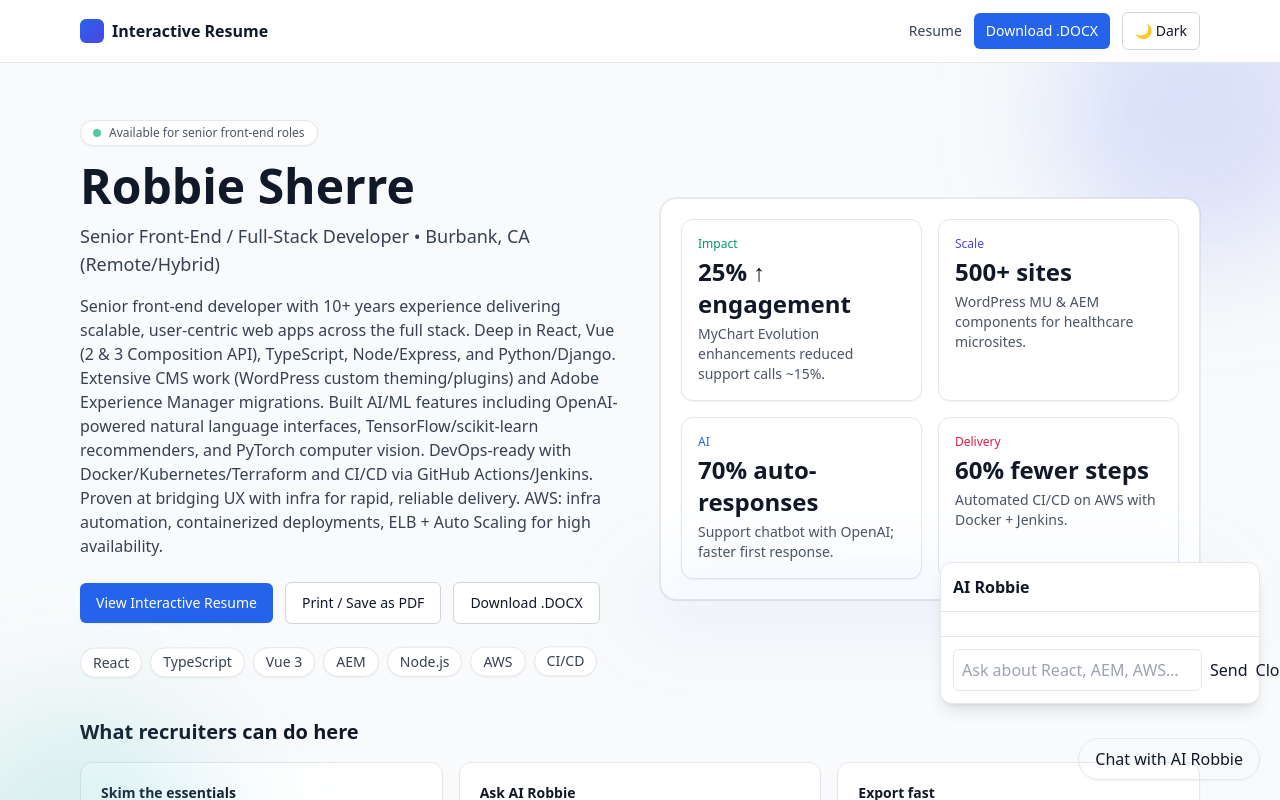
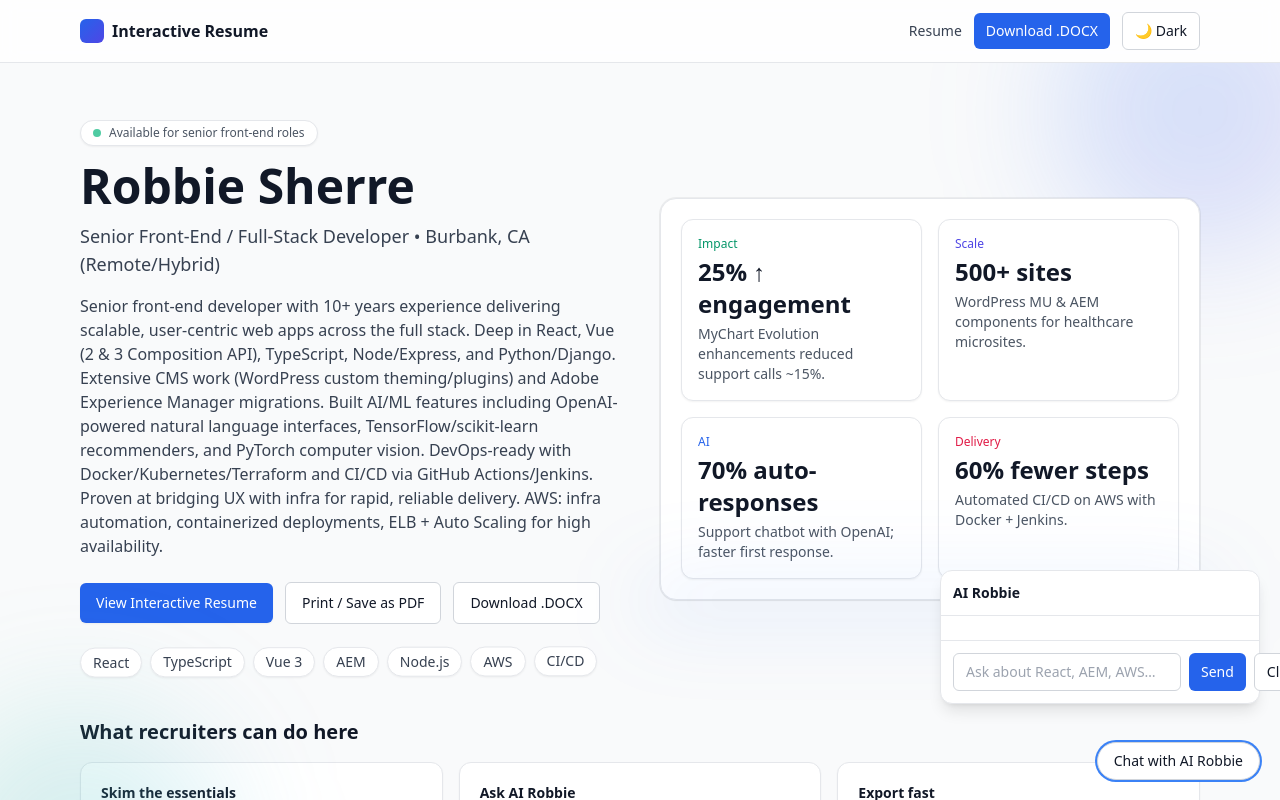
Before and after one commit to robbiesherre67/robbie-sherre-resume, a Next.js app: page / in a window 1280 px wide. Both pictures are taken after a click on the button "Chat with AI Robbie". Shown: the top 800 px of the page. Built offline with nearby package versions, Linux system fonts and the light colour scheme.

Commit message:
fix: dark mode text colors in AI Robbie chat widget

```diff
--- a/components/ChatWidget.tsx
+++ b/components/ChatWidget.tsx
@@ -1,54 +1,101 @@
 "use client";
-import { useState, useRef } from "react";
+import { useState, useRef, useEffect } from "react";
 
 export default function ChatWidget() {
   const [open, setOpen] = useState(false);
   const [input, setInput] = useState("");
-  const [messages, setMessages] = useState<{role:"user"|"assistant";content:string}[]>([]);
+  const [messages, setMessages] = useState<{ role: "user" | "assistant"; content: string }[]>([]);
   const listRef = useRef<HTMLDivElement>(null);
 
   async function send() {
     const text = input.trim();
     if (!text) return;
-    setMessages(m => [...m, { role: "user", content: text }]);
+    setMessages((m) => [...m, { role: "user", content: text }]);
     setInput("");
-    const res = await fetch("/api/chat", { method: "POST", body: JSON.stringify({ message: text }) });
-    const json = await res.json();
-    setMessages(m => [...m, { role: "assistant", content: json.reply }]);
-    queueMicrotask(() => listRef.current?.scrollTo({ top: listRef.current.scrollHeight, behavior: "smooth" }));
+    try {
+      // Root-leading path works on Vercel/custom domain and avoids basePath ambiguity
+      const res = await fetch("/api/chat", {
+        method: "POST",
+        headers: { "Content-Type": "application/json" },
+        body: JSON.stringify({ message: text }),
+      });
+      const json = await res.json();
+      setMessages((m) => [...m, { role: "assistant", content: json.reply ?? "…" }]);
+    } catch {
+      setMessages((m) => [...m, { role: "assistant", content: "Sorry—something went wrong. Try again." }]);
+    } finally {
+      // ensure we scroll after DOM paints
+      queueMicrotask(() => listRef.current?.scrollTo({ top: listRef.current.scrollHeight, behavior: "smooth" }));
+    }
   }
+
+  // Allow Enter to send
+  useEffect(() => {
+    const onKey = (e: KeyboardEvent) => {
+      if (!open) return;
+      if (e.key === "Enter" && !e.shiftKey) {
+        e.preventDefault();
+        void send();
+      }
+    };
+    window.addEventListener("keydown", onKey);
+    return () => window.removeEventListener("keydown", onKey);
+  }, [open, input]);
 
   return (
     <>
       <button
         onClick={() => setOpen(true)}
         aria-label="Open AI Robbie chat"
-        className="fixed right-5 bottom-5 rounded-full border px-4 py-2 shadow-sm"
+        className="fixed right-5 bottom-5 rounded-full border border-gray-300 bg-white px-4 py-2 text-sm font-medium text-gray-900 shadow-sm hover:bg-gray-50 focus:outline-none focus:ring-2 focus:ring-blue-500 dark:border-gray-700 dark:bg-gray-900 dark:text-gray-100 dark:hover:bg-gray-800"
       >
         Chat with AI Robbie
       </button>
 
       {open && (
-        <div className="fixed right-5 bottom-24 w-80 max-h-[70vh] bg-white border rounded-xl flex flex-col shadow-lg">
-          <div className="p-3 border-b font-semibold">AI Robbie</div>
-          <div ref={listRef} className="p-3 overflow-y-auto flex-1 space-y-2">
-            {messages.map((m, i) => (
-              <div key={i} className={`flex ${m.role === "user" ? "justify-end" : "justify-start"}`}>
-                <div className={`${m.role === "user" ? "bg-blue-50" : "bg-gray-100"} px-3 py-2 rounded-lg max-w-[280px] whitespace-pre-wrap`}>
-                  {m.content}
+        <div className="fixed right-5 bottom-24 flex max-h-[70vh] w-80 flex-col rounded-xl border border-gray-200 bg-white shadow-lg dark:border-gray-800 dark:bg-gray-900">
+          <div className="border-b p-3 text-sm font-semibold text-gray-900 dark:border-gray-800 dark:text-gray-100">
+            AI Robbie
+          </div>
+
+          <div ref={listRef} className="flex-1 space-y-2 overflow-y-auto p-3">
+            {messages.map((m, i) => {
+              const mine = m.role === "user";
+              return (
+                <div key={i} className={`flex ${mine ? "justify-end" : "justify-start"}`}>
+                  <div
+                    className={`max-w-[280px] whitespace-pre-wrap rounded-lg px-3 py-2 text-sm ${
+                      mine
+                        ? "bg-blue-600 text-white"
+                        : "bg-gray-100 text-gray-800 dark:bg-gray-800 dark:text-gray-100"
+                    }`}
+                  >
+                    {m.content}
+                  </div>
                 </div>
-              </div>
-            ))}
+              );
+            })}
           </div>
-          <div className="flex gap-2 p-3 border-t">
+
+          <div className="flex gap-2 border-t p-3 dark:border-gray-800">
             <input
               value={input}
-              onChange={e => setInput(e.target.value)}
+              onChange={(e) => setInput(e.target.value)}
               placeholder="Ask about React, AEM, AWS…"
-              className="flex-1 border rounded-md px-2 py-2"
+              className="flex-1 rounded-md border border-gray-300 bg-white px-3 py-2 text-sm text-gray-900 placeholder:text-gray-400 focus:outline-none focus:ring-2 focus:ring-blue-500 dark:border-gray-700 dark:bg-gray-800 dark:text-gray-100"
             />
-            <button onClick={send}>Send</button>
-            <button onClick={() => setOpen(false)}>Close</button>
+            <button
+              onClick={send}
+              className="rounded-md bg-blue-600 px-3 py-2 text-sm font-medium text-white hover:bg-blue-700 focus:outline-none focus:ring-2 focus:ring-blue-500"
+            >
+              Send
+            </button>
+            <button
+              onClick={() => setOpen(false)}
+              className="rounded-md border border-gray-300 bg-white px-3 py-2 text-sm font-medium text-gray-900 hover:bg-gray-50 focus:outline-none focus:ring-2 focus:ring-blue-500 dark:border-gray-700 dark:bg-gray-800 dark:text-gray-100 dark:hover:bg-gray-700"
+            >
+              Close
+            </button>
           </div>
         </div>
       )}
```
